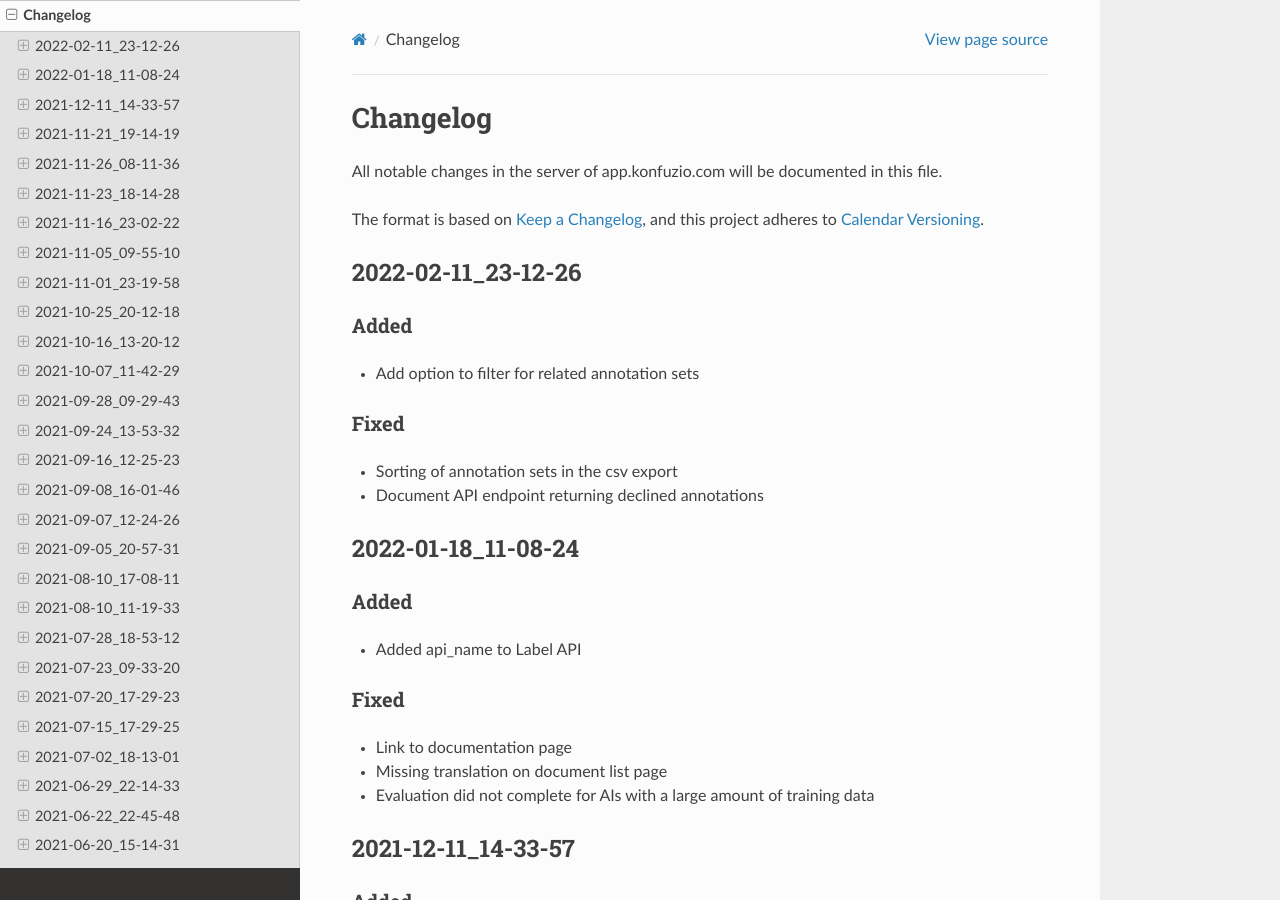
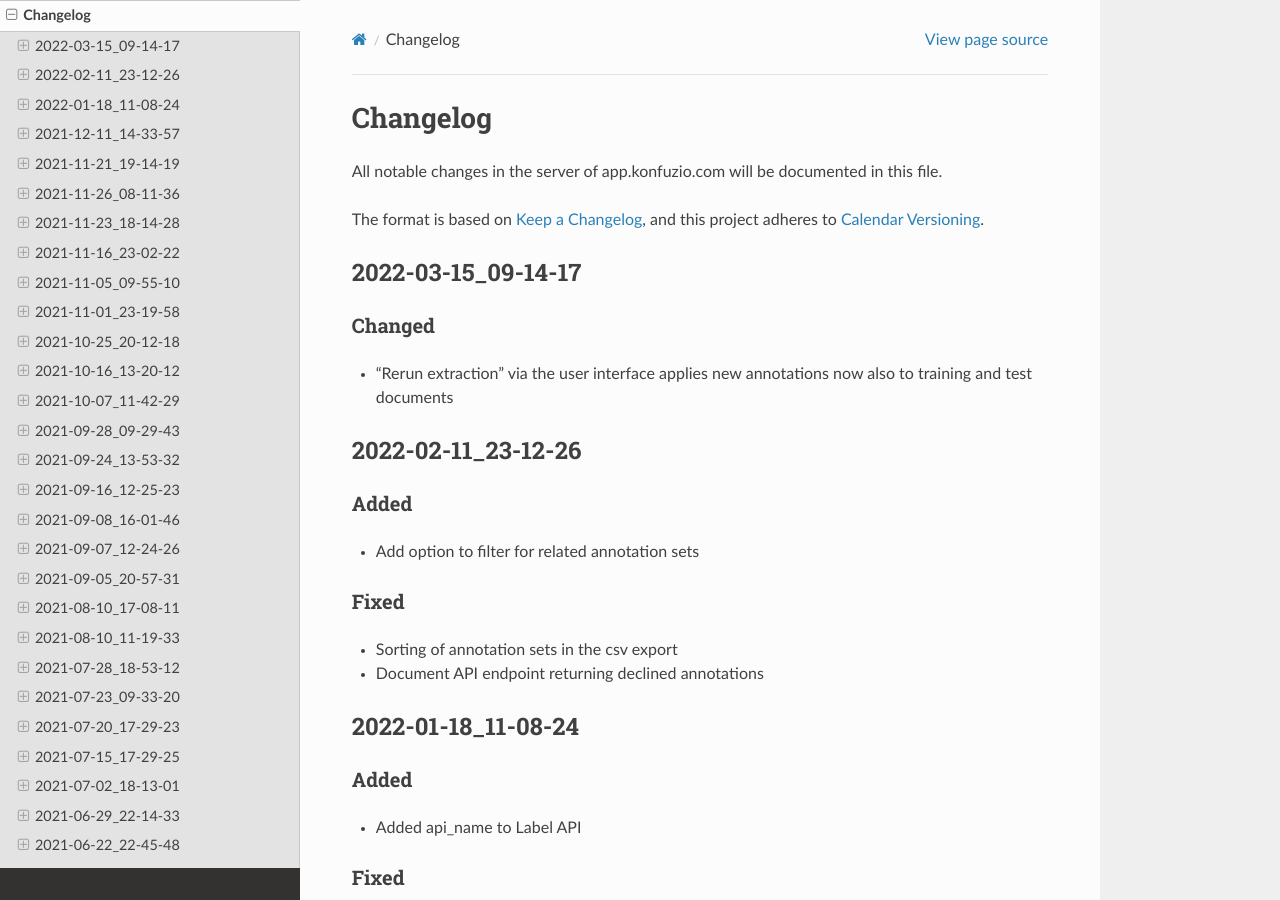
Before and after one commit to konfuzio-ai/konfuzio-sdk, a Sphinx documentation site: the page built from docs/web/changelog_app.md, in a window 1280 px wide and 900 px high. Built offline with Sphinx 7.4.7 and the Read the Docs theme 2.0.0, drawn with Linux system fonts in a browser that asks for light colours.

Commit message:
Update changelog_app.md

```diff
--- a/docs/web/changelog_app.md
+++ b/docs/web/changelog_app.md
@@ -7,6 +7,11 @@ All notable changes in the server of app.konfuzio.com will be documented in this
 
 The format is based on [Keep a Changelog](https://keepachangelog.com/en/1.0.0/),
 and this project adheres to [Calendar Versioning](https://calver.org/overview.html).
+
+## 2022-03-15_09-14-17
+
+### Changed
+- "Rerun extraction" via the user interface applies new annotations now also to training and test documents
 
 ## 2022-02-11_23-12-26
 
```
